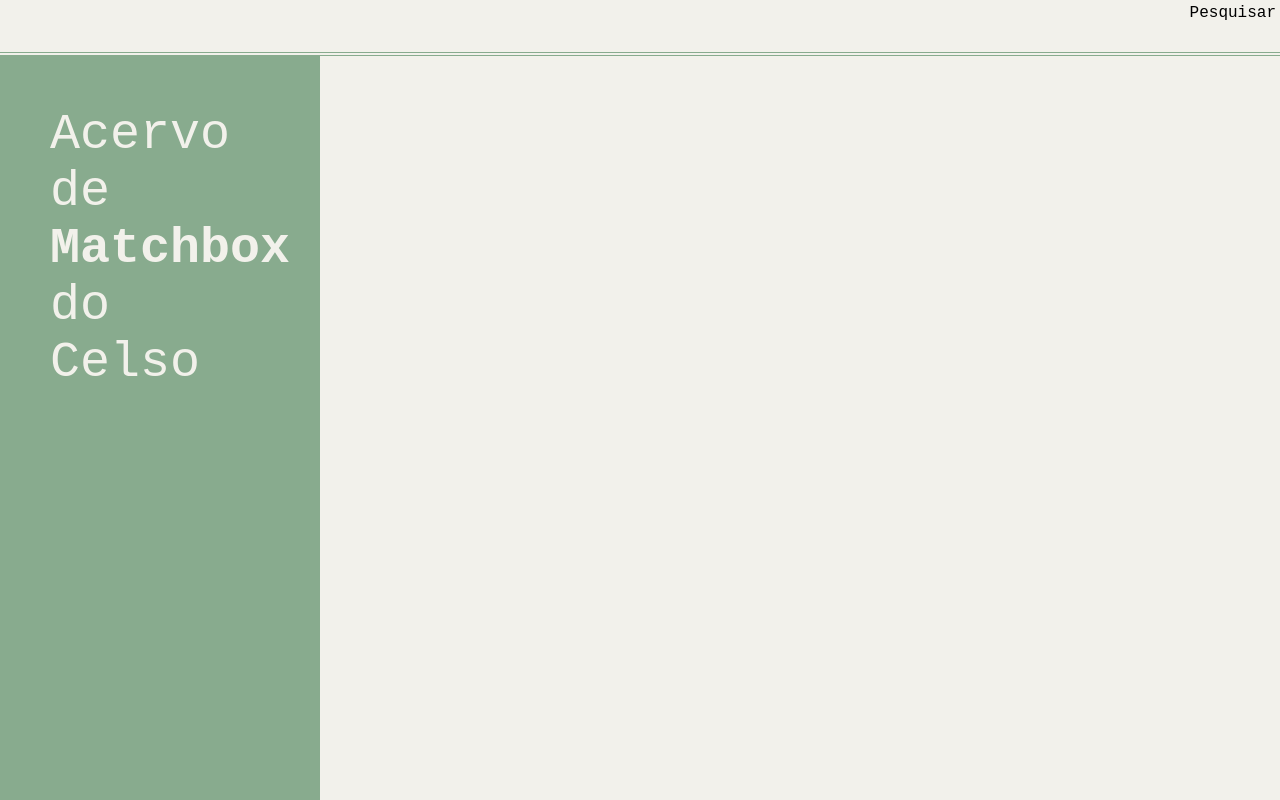
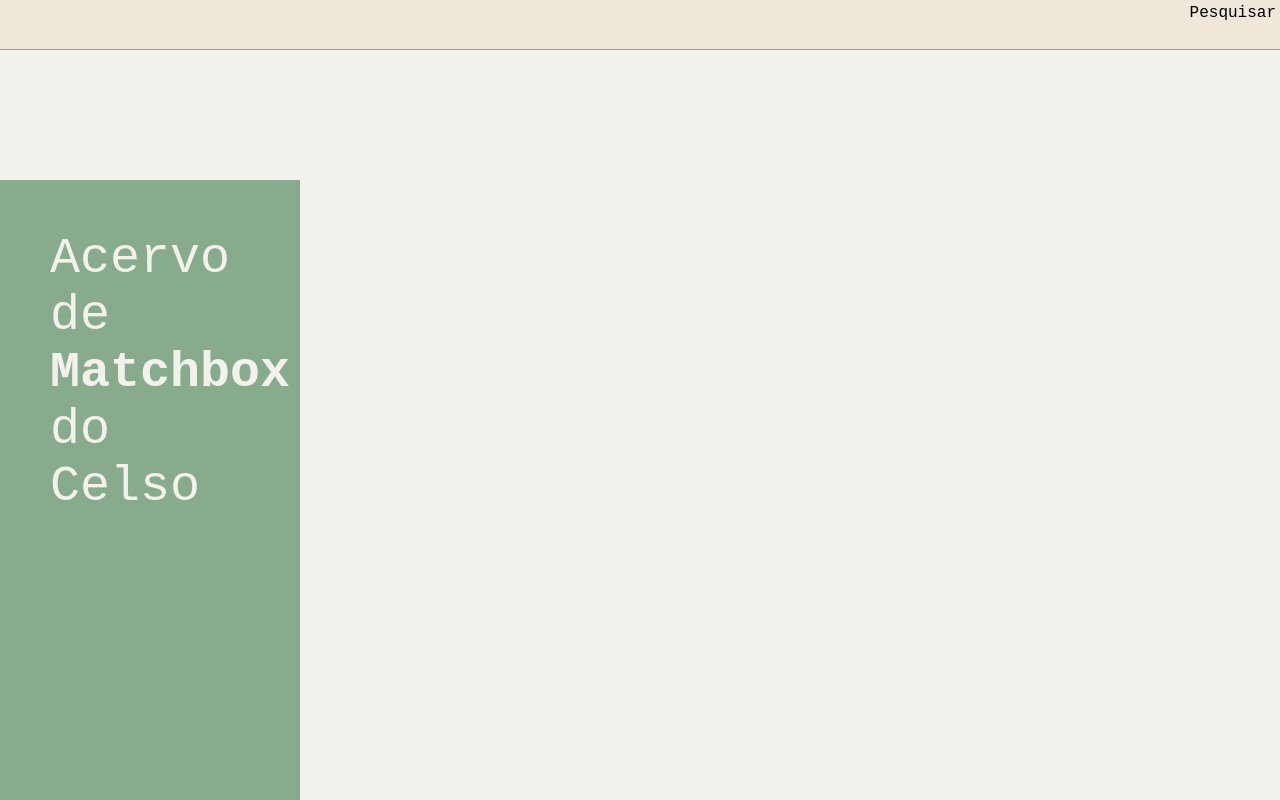
Before and after one commit to isabellongo/site-do-meu-pai, a plain HTML site: page index.html in a window 1280 px wide. Drawn offline with Linux system fonts and the light colour scheme.

Commit message:
Layout changes

```diff
--- a/styles.css
+++ b/styles.css
@@ -13,13 +13,13 @@
     background-color: #88AB8E;
     position: fixed;
     left: 0;
-    top: 7%;
+    top: 180px;
     bottom: 0;
-    width: 25%;
+    width: 300px;
     margin: 0;
 }
 
-#sidebar .title {
+.title{
     background-color: #88AB8E;
     font-size: 50px;
     font-weight: 400;
@@ -27,21 +27,24 @@
     color:#F2F1EB;
 }
 
+
+.bold {
+    background-color: #88AB8E;
+    font-weight: 600;
+}
+
 #header {
+    background-color: #EEE7DA;
     position: fixed;
     top: 0;
     left: 0;
     right: 0;
-    bottom: 93%;
-    border-bottom: 4px double #88AB8E;
+    bottom: 750px;
+    border-bottom: 1px solid #88AB8E;
 }
 
 .search {
+    background-color: #EEE7DA;
     text-align: right;
     padding: 4px;
 }
-
-.bold {
-    font-weight: 600;
-    background-color: #88AB8E;
-}
```
